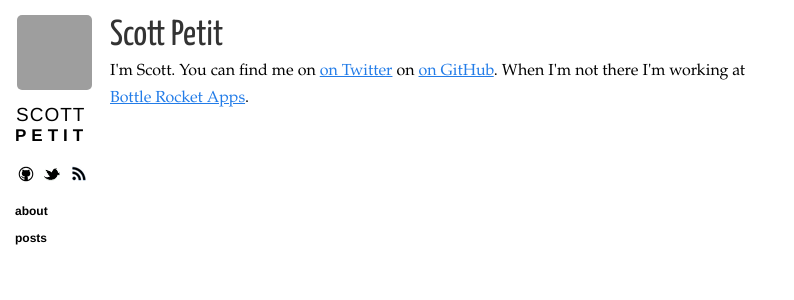
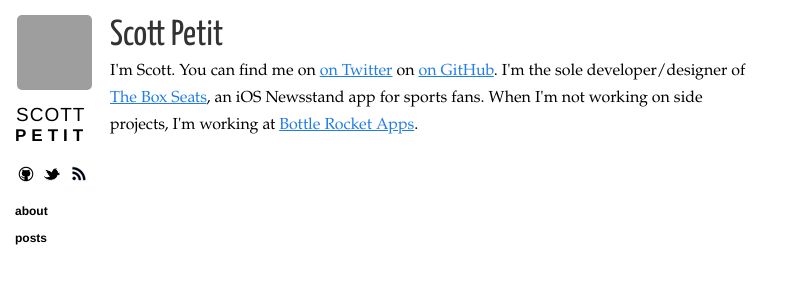
Before and after one commit to ScottPetit/scottpetit.github.com, a Jekyll site: the page built from about.html, in a window 1280 px wide. Shown: the top 300 px of the page, without its empty margins (0-794 px from the left). Built offline with Jekyll 4.4.1, drawn with Linux system fonts in a browser that asks for light colours; nearby versions of some CDN libraries; Markdown is read by kramdown in place of the engine named in the settings; grey boxes are pictures that could not be loaded.

Commit message:
Update about.html;

```diff
--- a/about.html
+++ b/about.html
@@ -7,5 +7,5 @@ title: "About"
 <section class="content">
   <h1>{{ site.name }}</h1>
 
-  <p>I'm Scott.  You can find me on <a href="http://twitter.com/scottpetit">on Twitter</a> on <a href="http://github.com/scottpetit">on GitHub</a>.  When I'm not there I'm working at <a href="http://bottlerocketapps.com">Bottle Rocket Apps</a>.</p>
+  <p>I'm Scott.  You can find me on <a href="http://twitter.com/scottpetit">on Twitter</a> on <a href="http://github.com/scottpetit">on GitHub</a>.  I'm the sole developer/designer of <a href="http://bit.ly/BoxSeats">The Box Seats</a>, an iOS Newsstand app for sports fans.  When I'm not working on side projects, I'm working at <a href="http://bottlerocketapps.com">Bottle Rocket Apps</a>.</p>
 </section>
```
